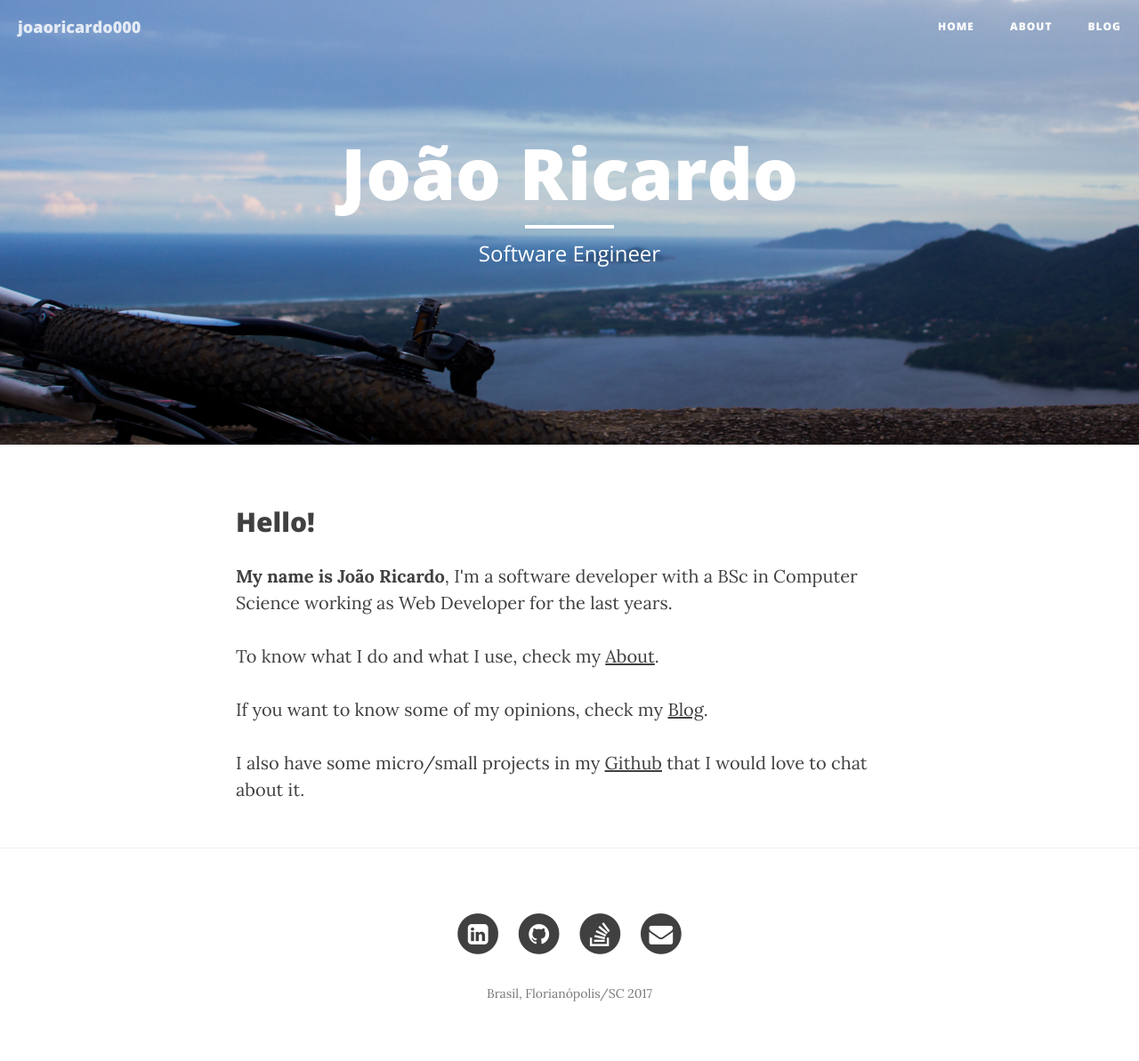
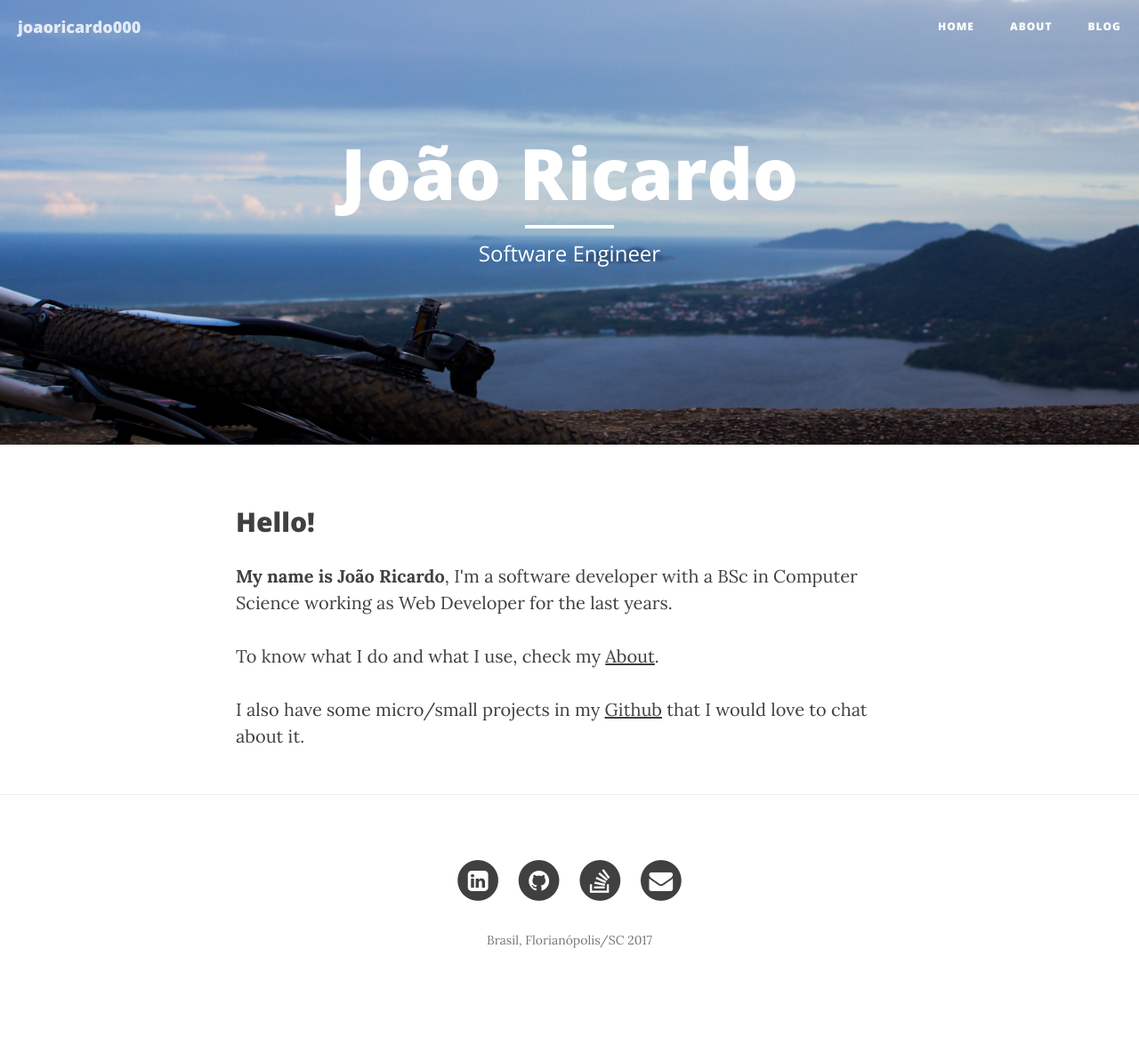
Before and after one commit to joaoricardo000/joaoricardo000.github.io, a Jekyll site: the page built from index.html, in a window 1280 px wide. Shown: the whole page at 89% size. Built offline with Jekyll 4.4.1, drawn with Linux system fonts in a browser that asks for light colours; nearby versions of some CDN libraries; the list of posts is cut into pages by our own code; after the commit the page ends 1133 px from its top, so only the background shows below that.

Commit message:
Update index.html

```diff
--- a/index.html
+++ b/index.html
@@ -19,10 +19,6 @@ To know what I do and what I use, check my <a href="about/">About</a>.
 </p>
 
 <p>
-If you want to know some of my opinions, check my <a href="blog/">Blog</a>.
-</p>
-
-<p>
 I also have some micro/small projects in my <a href="https://github.com/joaoricardo000" target="_blank">Github</a> that I would love to
 chat about it.
 </p>
```
